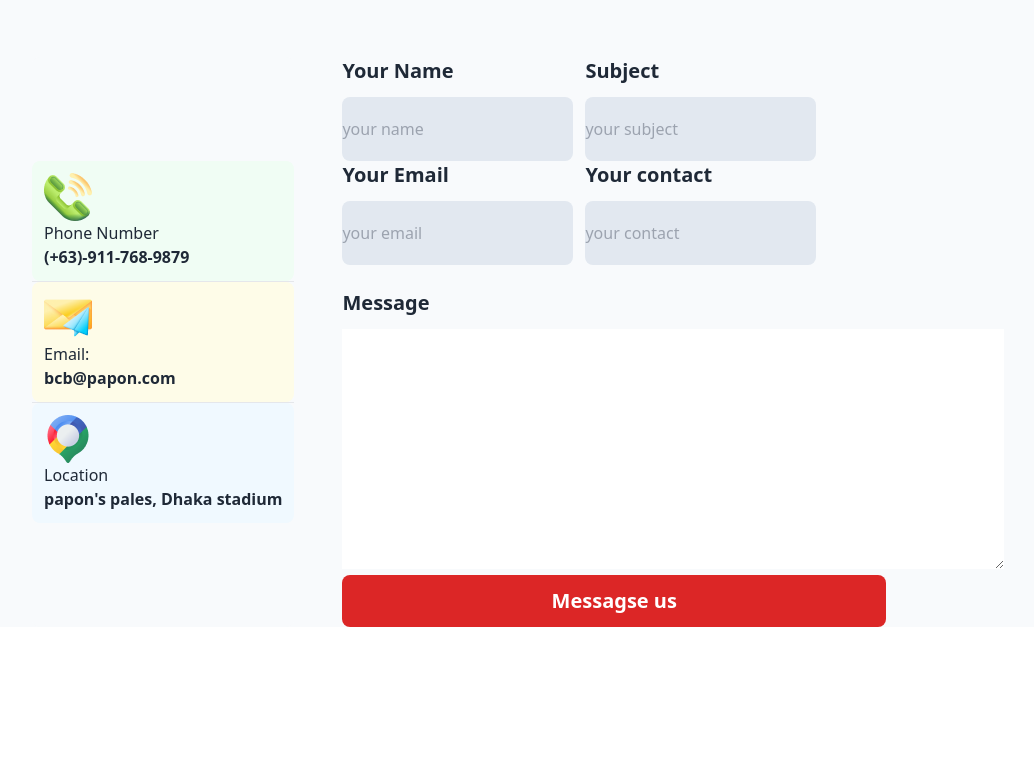
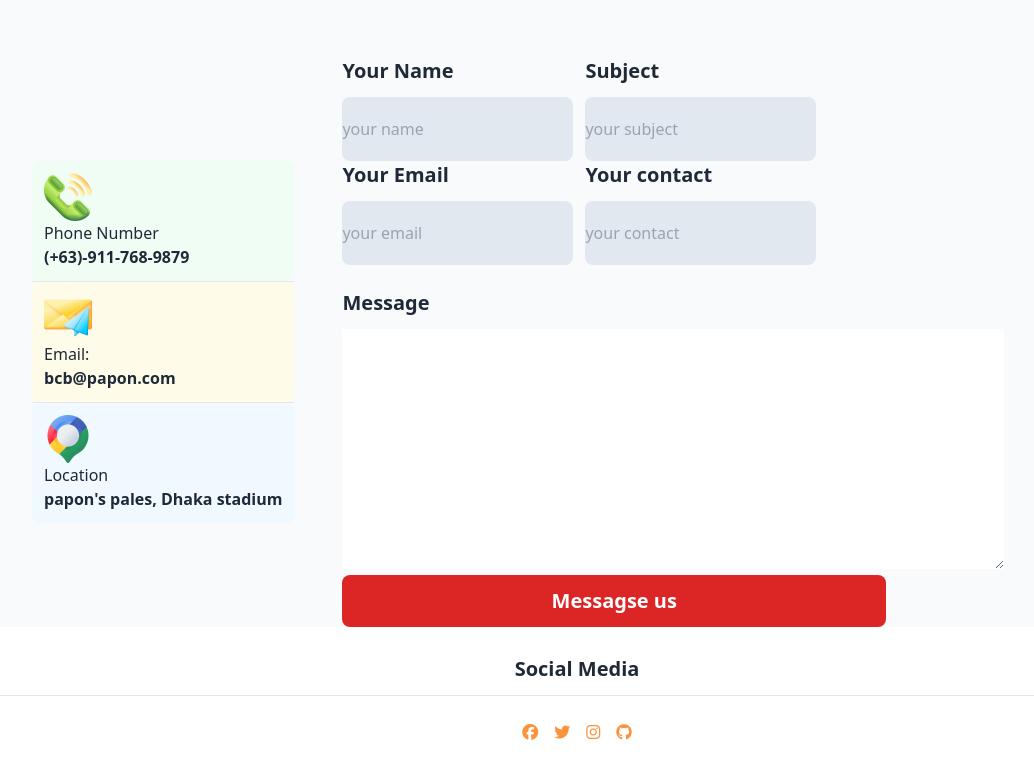
Before and after one commit to benjir893/Batch09Assignment03, a plain HTML site: page index.html in a window 1280 px wide. Shown: the part 4282-5054 px from the top of the page, without its empty margins (63-1097 px from the left). Before the commit the page ends 4909 px from the top, so only its background shows below. Drawn offline with nearby package versions, Linux system fonts and the light colour scheme.

Commit message:
done with social media

```diff
--- a/index.html
+++ b/index.html
@@ -334,6 +334,19 @@
      </div>
 
     </section>
+    <!-- social media section -->
+    <section class="m-7">
+      <div class="text-center">
+        <h3 class="text-xl font-bold m-3">Social Media</h3>
+      </div>
+      <hr>
+      <div class="flex justify-center mt-6">
+        <p class="text-orange-400"><i class="fa-brands fa-facebook"></i></p>
+        <p class="text-orange-400 pl-4"><i class="fa-brands fa-twitter"></i></p>
+        <p class="text-orange-400 pl-4"> <i class="fa-brands fa-instagram"></i></p>
+         <p class="text-orange-400 pl-4"> <i class="fa-brands fa-github"></i></p>
+      </div>
+    </section>
 
 </body>
 </html>
```
